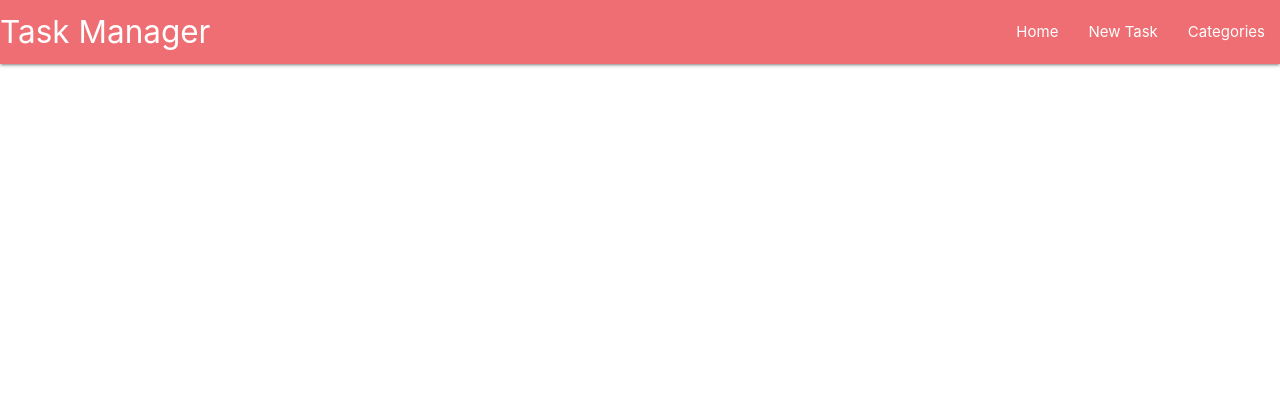
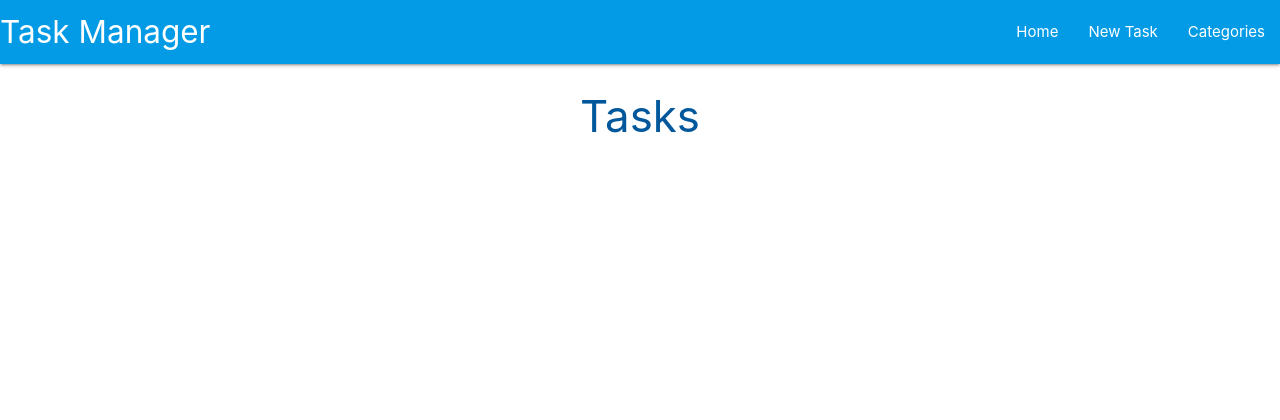
Before and after one commit to jessicarydberg/taskmanager, a Flask app: page / in a window 1280 px wide. Shown: the top 420 px of the page. Run offline with Flask 2, Linux system fonts and the light colour scheme; some libraries are stand-ins or nearby versions.

Commit message:
Add tasks.html

```diff
--- a/taskmanager/routes.py
+++ b/taskmanager/routes.py
@@ -5,4 +5,4 @@ from taskmanager.models import Category, Task
 
 @app.route("/")
 def home():
-    return render_template("base.html")
+    return render_template("tasks.html")
--- a/taskmanager/templates/base.html
+++ b/taskmanager/templates/base.html
@@ -15,10 +15,10 @@
 
     <header>
         <!--top navbar-->
-        <nav>
-            <div class="light-blue darken-1">
+        <nav class="light-blue darken-1">
+            <div class="nav-wrapper">
                 <a href="{{ url_for('home') }}" class="brand-logo">Task Manager</a>
-                <a href="#" data-target="mobile-demo" class="sidenav-trigger"><i class="fas fa-bars">menu</i></a>
+                <a href="#" data-target="mobile-demo" class="sidenav-trigger"><i class="fas fa-bars"></i></a>
                 <ul class="right hide-on-med-and-down">
                     <li><a href="{{ url_for('home') }}">Home</a></li>
                     <li><a href="">New Task</a></li>
--- /dev/null
+++ b/taskmanager/templates/tasks.html
@@ -0,0 +1,6 @@
+{% extends "base.html" %}
+{% block content %}
+
+<h3 class="light-blue-text text-darken-4 center-align">Tasks</h3>
+
+{% endblock %}
```
